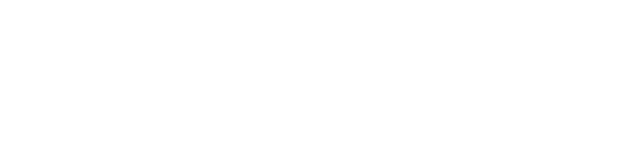
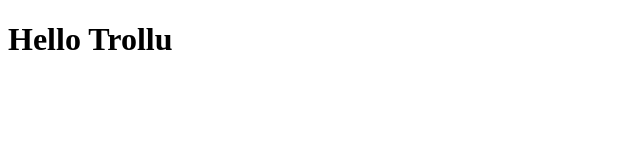
Before and after one commit to PanAndrzej1/git2, a plain HTML site: page index.html in a window 1280 px wide. Shown: the whole page, without its empty margins (0-640 px from the left). Drawn offline with Linux system fonts and the light colour scheme.

Commit message:
dodanie hello word

```diff
--- a/index.html
+++ b/index.html
@@ -1,7 +1,9 @@
 <!doctype html>
 <html>
      <head>
+        <title>DOcumnet</title>
      </head>
      <body>
+        <h1>Hello Trollu</h1>
      </body>
 </html>
```
